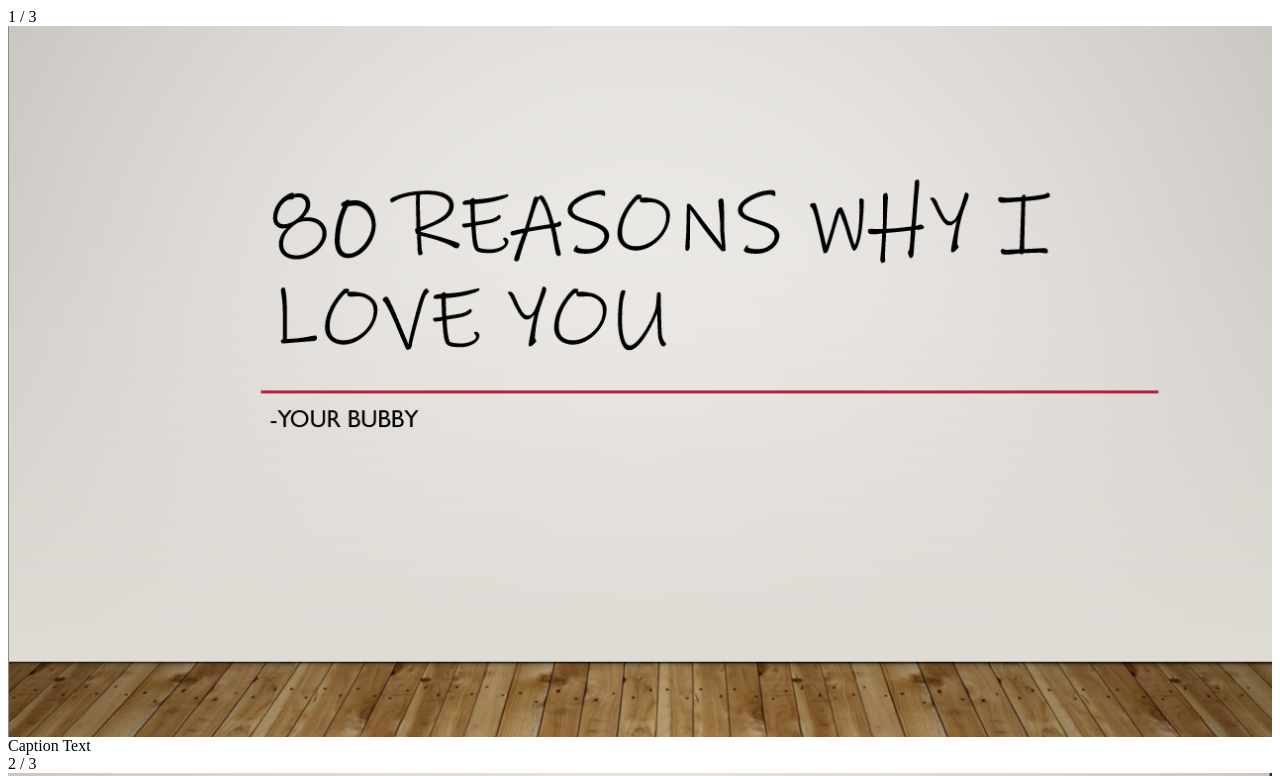
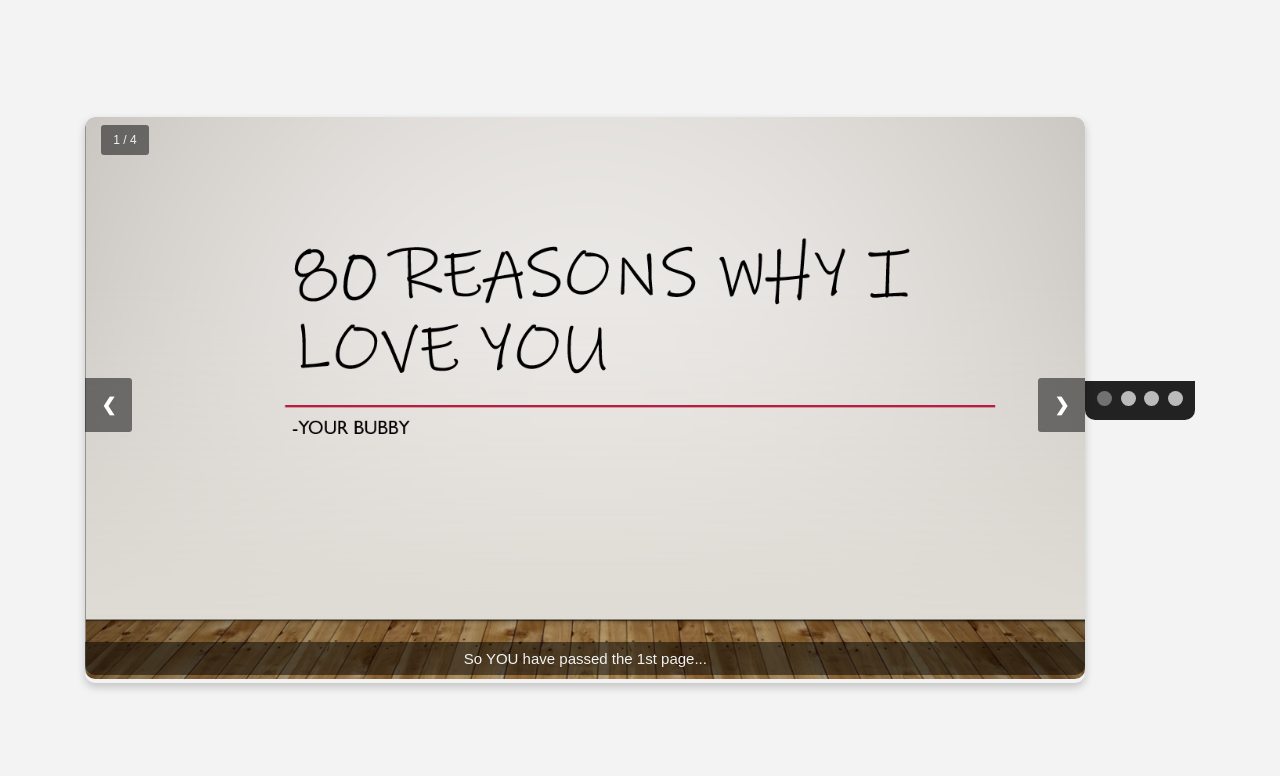
Before and after one commit to zap-2004/P, a plain HTML site: page 100-reasons-why-I-love-You.html in a window 1280 px wide. Shown: the top 776 px of the page. Drawn offline with Linux system fonts and the light colour scheme.

Commit message:
Update 100-reasons-why-I-love-You.html

```diff
--- a/100-reasons-why-I-love-You.html
+++ b/100-reasons-why-I-love-You.html
@@ -1,40 +1,180 @@
-<!-- Slideshow container -->
+<!DOCTYPE html>
+<html lang="en">
+<head>
+<meta charset="UTF-8">
+<meta name="viewport" content="width=device-width, initial-scale=1.0">
+<title>Beautiful Slideshow</title>
+<style>
+  * { box-sizing: border-box; }
+  body { font-family: Arial, sans-serif; margin: 0; display: flex; justify-content: center; align-items: center; height: 100vh; background-color: #f3f3f3; }
+
+  .slideshow-container {
+    position: relative;
+    max-width: 1000px;
+    width: 100%;
+    overflow: hidden;
+    border-radius: 10px;
+    box-shadow: 0 4px 8px rgba(0, 0, 0, 0.2);
+  }
+
+  .mySlides {
+    display: none;
+  }
+
+  .mySlides img {
+    width: 100%;
+    border-radius: 10px;
+  }
+
+  .numbertext {
+    position: absolute;
+    top: 8px;
+    left: 16px;
+    color: #f2f2f2;
+    font-size: 12px;
+    padding: 8px 12px;
+    background-color: rgba(0, 0, 0, 0.5);
+    border-radius: 3px;
+  }
+
+  .text {
+    color: #f2f2f2;
+    font-size: 15px;
+    padding: 8px 12px;
+    position: absolute;
+    bottom: 8px;
+    width: 100%;
+    text-align: center;
+    background-color: rgba(0, 0, 0, 0.5);
+    border-radius: 0 0 10px 10px;
+  }
+
+  .prev, .next {
+    cursor: pointer;
+    position: absolute;
+    top: 50%;
+    width: auto;
+    padding: 16px;
+    margin-top: -22px;
+    color: white;
+    font-weight: bold;
+    font-size: 18px;
+    transition: 0.6s ease;
+    border-radius: 0 3px 3px 0;
+    user-select: none;
+    background-color: rgba(0, 0, 0, 0.5);
+  }
+
+  .next {
+    right: 0;
+    border-radius: 3px 0 0 3px;
+  }
+
+  .prev:hover, .next:hover {
+    background-color: rgba(0, 0, 0, 0.8);
+  }
+
+  .dot-container {
+    text-align: center;
+    padding: 10px;
+    background: #222;
+    border-radius: 0 0 10px 10px;
+  }
+
+  .dot {
+    cursor: pointer;
+    height: 15px;
+    width: 15px;
+    margin: 0 2px;
+    background-color: #bbb;
+    border-radius: 50%;
+    display: inline-block;
+    transition: background-color 0.6s ease;
+  }
+
+  .active, .dot:hover {
+    background-color: #717171;
+  }
+
+  .fade {
+    animation-name: fade;
+    animation-duration: 1.5s;
+  }
+
+  @keyframes fade {
+    from {opacity: .4}
+    to {opacity: 1}
+  }
+</style>
+</head>
+<body>
+
 <div class="slideshow-container">
 
-    <!-- Full-width images with number and caption text -->
   <div class="mySlides fade">
-      <div class="numbertext">1 / 3</div>
-      <img src="img1.png" style="width:100%">
-      <div class="text">Caption Text</div>
+    <div class="numbertext">1 / 4</div>
+    <img src="img1.png" alt="Slide 1">
+    <div class="text">So YOU have passed the 1st page...</div>
   </div>
 
   <div class="mySlides fade">
-      <div class="numbertext">2 / 3</div>
-      <img src="img3.png" style="width:100%">
-      <div class="text">Caption Two</div>
+    <div class="numbertext">2 / 4</div>
+    <img src="img3.png" alt="Slide 2">
+    <div class="text">Hehe YOU are getting close...</div>
   </div>
 
   <div class="mySlides fade">
-      <div class="numbertext">3 / 3</div>
-      <img src="img4.png" style="width:100%">
-      <div class="text">Caption Three</div>
+    <div class="numbertext">3 / 4</div>
+    <img src="img4.png" alt="Slide 3">
+    <div class="text">🙈 YOU are so close now...</div>
   </div>
 
   <div class="mySlides fade">
-      <div class="numbertext">4 / 3</div>
-      <img src="img2.png" style="width:100%">
-      <div class="text">Caption Four</div>
+    <div class="numbertext">4 / 4</div>
+    <img src="img2.png" alt="Slide 4">
+    <div class="text">If I start saying right now about you, then the whole internet is small to hold them... </div>
   </div>
 
-    <!-- Next and previous buttons -->
   <a class="prev" onclick="plusSlides(-1)">&#10094;</a>
   <a class="next" onclick="plusSlides(1)">&#10095;</a>
+
 </div>
-  <br>
 
-  <!-- The dots/circles -->
-  <div style="text-align:center">
+<div class="dot-container">
   <span class="dot" onclick="currentSlide(1)"></span>
   <span class="dot" onclick="currentSlide(2)"></span>
   <span class="dot" onclick="currentSlide(3)"></span>
+  <span class="dot" onclick="currentSlide(4)"></span>
 </div>
+
+<script>
+let slideIndex = 1;
+showSlides(slideIndex);
+
+function plusSlides(n) {
+  showSlides(slideIndex += n);
+}
+
+function currentSlide(n) {
+  showSlides(slideIndex = n);
+}
+
+function showSlides(n) {
+  let i;
+  let slides = document.getElementsByClassName("mySlides");
+  let dots = document.getElementsByClassName("dot");
+  if (n > slides.length) {slideIndex = 1}
+  if (n < 1) {slideIndex = slides.length}
+  for (i = 0; i < slides.length; i++) {
+    slides[i].style.display = "none";
+  }
+  for (i = 0; i < dots.length; i++) {
+    dots[i].className = dots[i].className.replace(" active", "");
+  }
+  slides[slideIndex-1].style.display = "block";
+  dots[slideIndex-1].className += " active";
+}
+</script>
+
+</body>
+</html>
```
Lines whose indentation alone changed are shown as unchanged.
